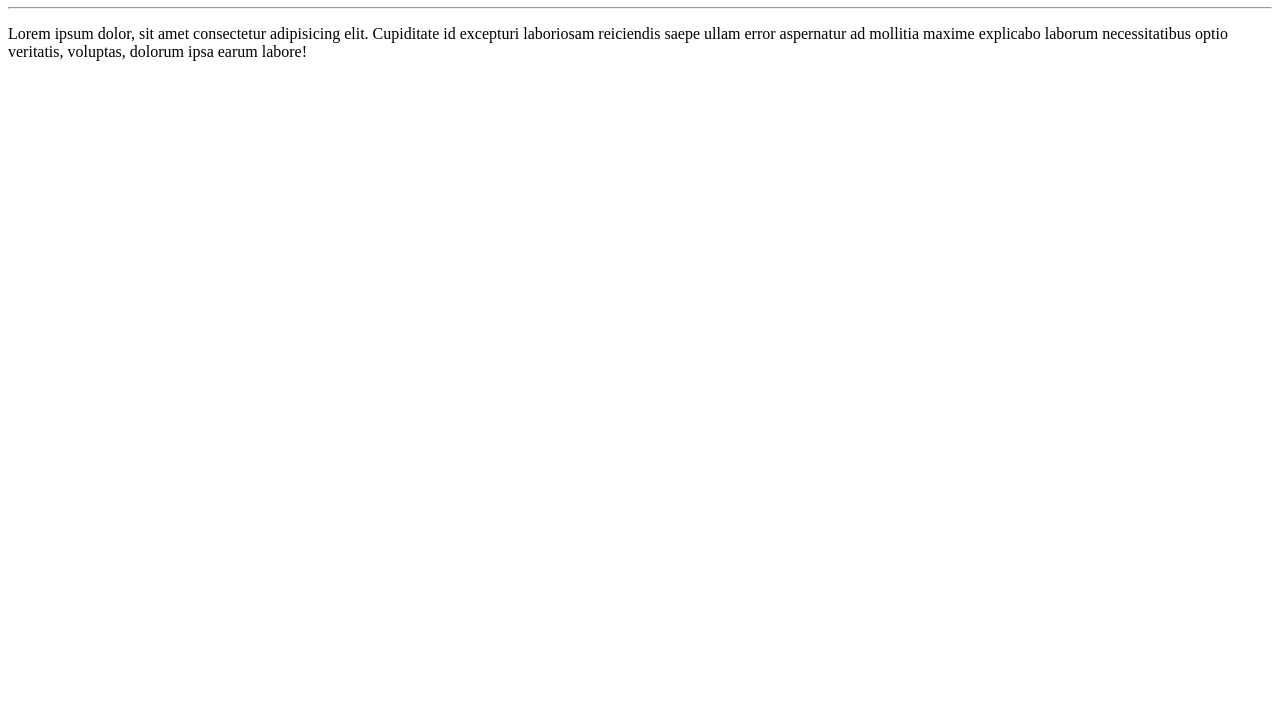
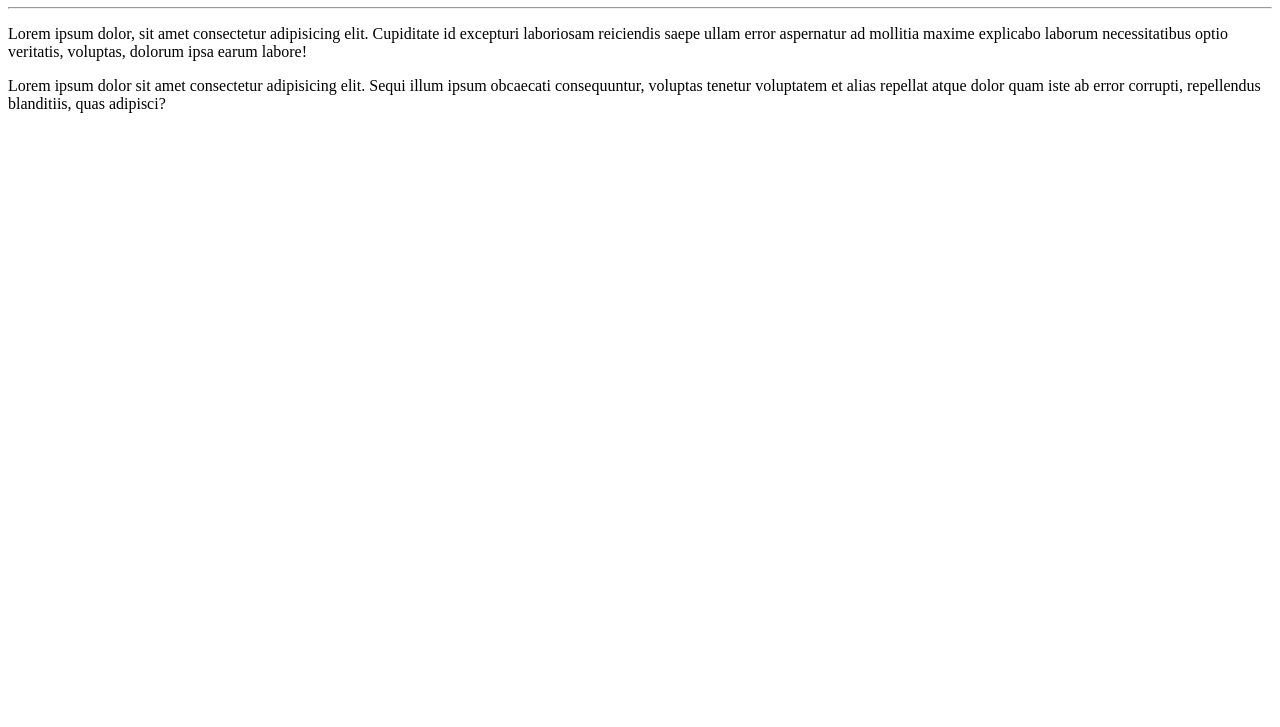
Before and after one commit to lodernaut/Ola-Mundo, a plain HTML site: page site-exemplo/index.html in a window 1280 px wide. Shown: the part 73-800 px from the top of the page. Drawn offline with Linux system fonts and the light colour scheme.

Commit message:
adicionei um parágrafo

```diff
--- a/site-exemplo/index.html
+++ b/site-exemplo/index.html
@@ -10,5 +10,6 @@
     <h1>Olá, Mundo!</h1>
     <hr>
     <p>Lorem ipsum dolor, sit amet consectetur adipisicing elit. Cupiditate id excepturi laboriosam reiciendis saepe ullam error aspernatur ad mollitia maxime explicabo laborum necessitatibus optio veritatis, voluptas, dolorum ipsa earum labore!</p>
+    <p>Lorem ipsum dolor sit amet consectetur adipisicing elit. Sequi illum ipsum obcaecati consequuntur, voluptas tenetur voluptatem et alias repellat atque dolor quam iste ab error corrupti, repellendus blanditiis, quas adipisci?</p>
 </body>
 </html>
```
